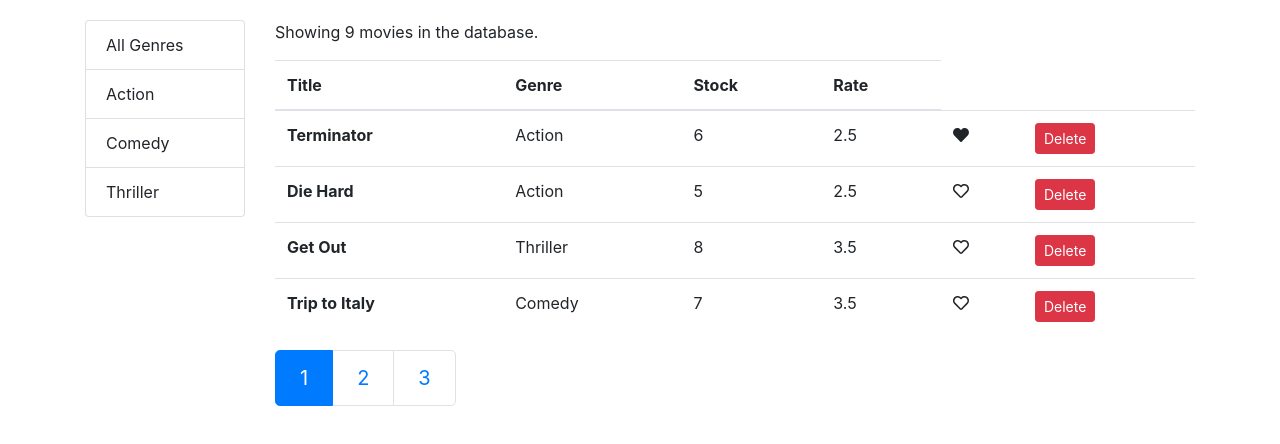
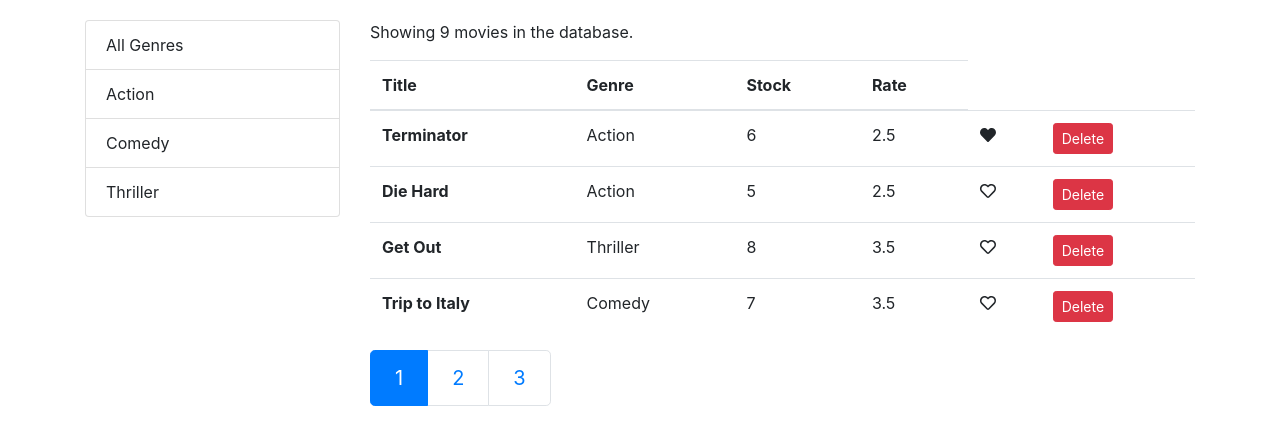
Before and after one commit to abchakra/mastering-react, a React (Create React App) app in the folder vidly/: page / in a window 1280 px wide. Shown: the top 444 px of the page. Built offline with nearby package versions, Linux system fonts and the light colour scheme.

Commit message:
Extract Movies Table component

```diff
--- a/vidly/src/components/movies.jsx
+++ b/vidly/src/components/movies.jsx
@@ -1,10 +1,10 @@
 import React, { Component } from 'react';
 import { getMovies } from "../services/fakeMovieService"
-import Like from './like';
 import Pagination from './pagination';
 import { paginate } from "../utils/paginate"
 import { getGenres } from '../services/fakeGenreService';
 import ListGroup from './listGroup';
+import MoviesTable from './moviesTable';
 class Movies extends Component {
     state = {
         movies: [],
@@ -53,39 +53,21 @@ class Movies extends Component {
             const movies = paginate(filtered, currentPage, pageSize);
             return (
                 <div className="row">
-                    <div className="col-2">
+                    <div className="col-3">
                         <ListGroup
                             items={genres}
                             selectedItem={selectedGenre}
-                            onItemSelect={this.handleGenreSelect} />
+                            onItemSelect={this.handleGenreSelect}
+                        />
                     </div>
                     <div className="col">
                         <p>Showing {filtered.length} movies in the database.</p>
-                        <table className="table">
 
-                            <thead>
-                                <tr>
-                                    <th scope="col">Title</th>
-                                    <th scope="col">Genre</th>
-                                    <th scope="col">Stock</th>
-                                    <th scope="col">Rate</th>
-                                </tr>
-                            </thead>
-                            <tbody>
-
-                                {
-                                    movies.map(movie => (
-                                        <tr key={movie._id} >
-                                            <th scope="row" >{movie.title}</th>
-                                            <td >{movie.genre.name}</td>
-                                            <td> {movie.numberInStock}</td>
-                                            <td> {movie.dailyRentalRate}</td>
-                                            <td> <Like liked={movie.liked} onClick={() => this.handleLiked(movie)} /></td>
-                                            <td><button onClick={() => this.handleDelete(movie)} className="btn btn-danger btn-sm">Delete</button></td>
-                                        </tr>
-                                    ))}
-                            </tbody>
-                        </table>
+                        <MoviesTable
+                            movies={movies}
+                            onDelete={this.handleDelete}
+                            onLike={this.handleLiked}
+                        />
                         <Pagination
                             currentPage={currentPage}
                             itemsCount={filtered.length}
--- /dev/null
+++ b/vidly/src/components/moviesTable.jsx
@@ -0,0 +1,33 @@
+import React from 'react';
+import Like from './like';
+
+const MoviesTable = (props) => {
+    const { movies, onDelete, onLike } = props;
+    return (<table className="table">
+
+        <thead>
+            <tr>
+                <th scope="col">Title</th>
+                <th scope="col">Genre</th>
+                <th scope="col">Stock</th>
+                <th scope="col">Rate</th>
+            </tr>
+        </thead>
+        <tbody>
+
+            {
+                movies.map(movie => (
+                    <tr key={movie._id} >
+                        <th scope="row" >{movie.title}</th>
+                        <td >{movie.genre.name}</td>
+                        <td> {movie.numberInStock}</td>
+                        <td> {movie.dailyRentalRate}</td>
+                        <td> <Like liked={movie.liked} onClick={() => onLike(movie)} /></td>
+                        <td><button onClick={() => onDelete(movie)} className="btn btn-danger btn-sm">Delete</button></td>
+                    </tr>
+                ))}
+        </tbody>
+    </table>);
+}
+
+export default MoviesTable;
```
